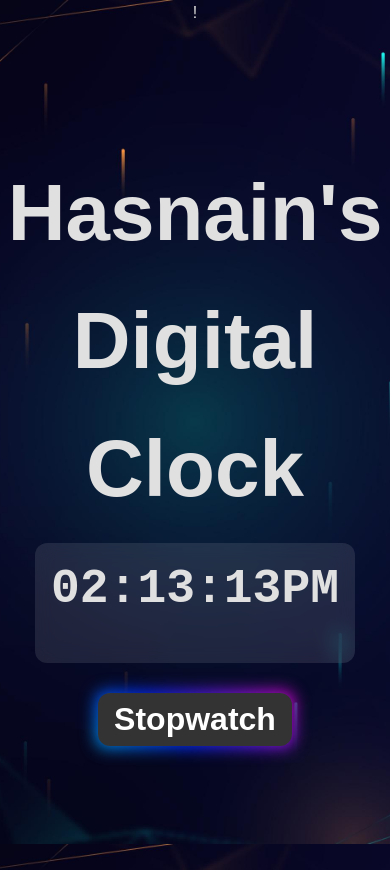
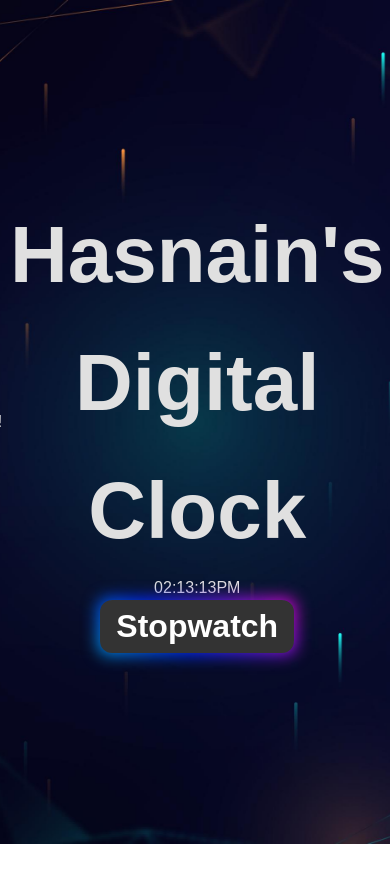
Before and after one commit to Hasnainch815/Digital-Clock---Stopwatch, a plain HTML site: page digitalclock.html in a window 390 px wide. After the commit the page ends 844 px from the top, so only its background shows below. Drawn offline with Linux system fonts and the light colour scheme; a web font is replaced by a local one.

Commit message:
Update style.css

```diff
--- a/style.css
+++ b/style.css
@@ -13,8 +13,10 @@ body {
     background-size: cover;
     background-repeat: no-repeat;
     background-position: center center;
+    display: flex;
+    justify-content: center;
     align-items: center;
-    align-content: baseline;
+    height: 100vh;
     text-align: center;
 }
 
@@ -22,37 +24,22 @@ body {
     display: flex;
     align-items: center;
     justify-content: center;
-    height: 100dvh;
+    height: 100%;
     flex-direction: column;
     width: 90%;
     max-width: 800px;
     margin: 0 auto;
     padding: 20px;
-
 }
 
-.glass{
+.glass {
     background: rgba(255, 255, 255, 0.1);
     backdrop-filter: blur(5px);
     border-radius: 20px;
     box-shadow: 0 4px 6px rgba(0, 0, 0, 0.1);
 }
 
-img {
-    max-width: 100%;
-    height: auto;
-}
-
-a {
-    text-decoration: none;
-    color: #00BFFF;
-}
-
-a:hover {
-    color: #FFA500;
-}
-
-h1, h2 {
+h1 {
     font-family: 'Edu TAS Beginner', sans-serif;
     font-size: 5em;
     color: #E0E0E0;
@@ -132,31 +119,6 @@ h1, h2 {
     box-shadow: 0 5px 10px rgba(0, 0, 0, 0.2);
 }
 
-
-#clock-container{
-    display: flex;
-    justify-content: center;
-    align-items: center;
-    padding-bottom: 30px;
-    padding-top: 10px;
-    width: 100%;
-}
-
-#clock {
-    font-family: monospace;
-    font-size: 4rem;
-    height: 150px;
-    padding: 10px 20px;
-    font-weight: bold;
-    text-align: center;
-    backdrop-filter: blur(10px);
-    background-color: hsla(0, 0%, 100%, 0.1);
-    border-radius: 12px;
-    white-space: nowrap;
-
-}
-
-
 #sw-Container {
     display: flex;
     flex-direction: column;
@@ -174,10 +136,9 @@ h1, h2 {
     color: #E0E0E0;
     text-shadow: 2px 2px 2px hsla(0, 0%, 0%, 0.75);
     margin-bottom: 25px;
-
 }
 
-#controls button{
+#controls button {
     font-size: 2rem;
     margin: 10px;
     min-width: 100px;
@@ -192,8 +153,6 @@ h1, h2 {
     box-shadow: 0 5px 10px rgba(0, 0, 0, 0.2);
 }
 
-
-
 @media screen and (max-width: 600px) {
     .container {
         width: 100%;
@@ -202,12 +161,6 @@ h1, h2 {
 
     .btn {
         font-size: 2rem;
-        padding: 8px 16px;
-    }
-
-    #clock {
-        font-size: 3rem;
-        height: 120px;
         padding: 8px 16px;
     }
 
```
